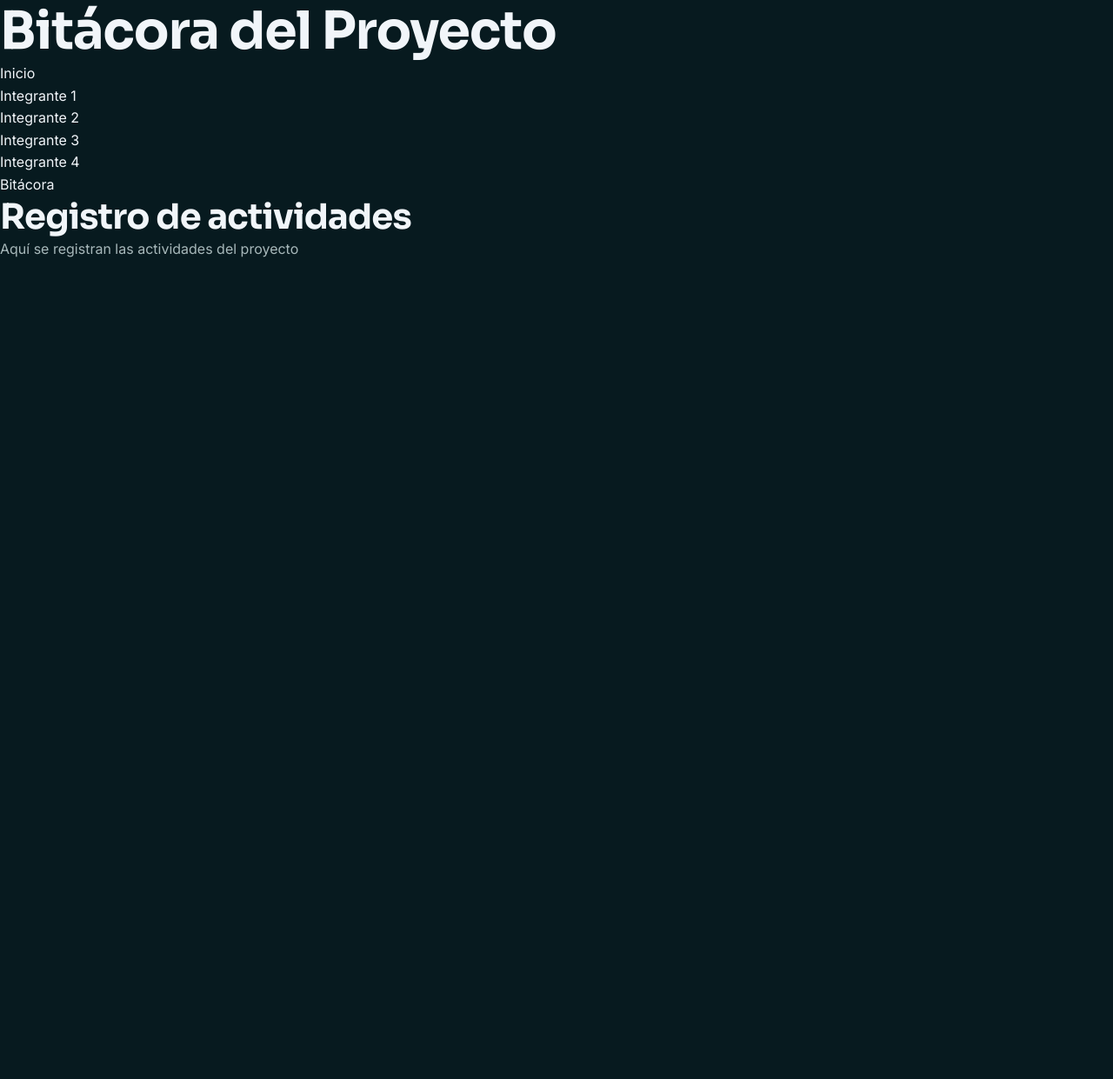
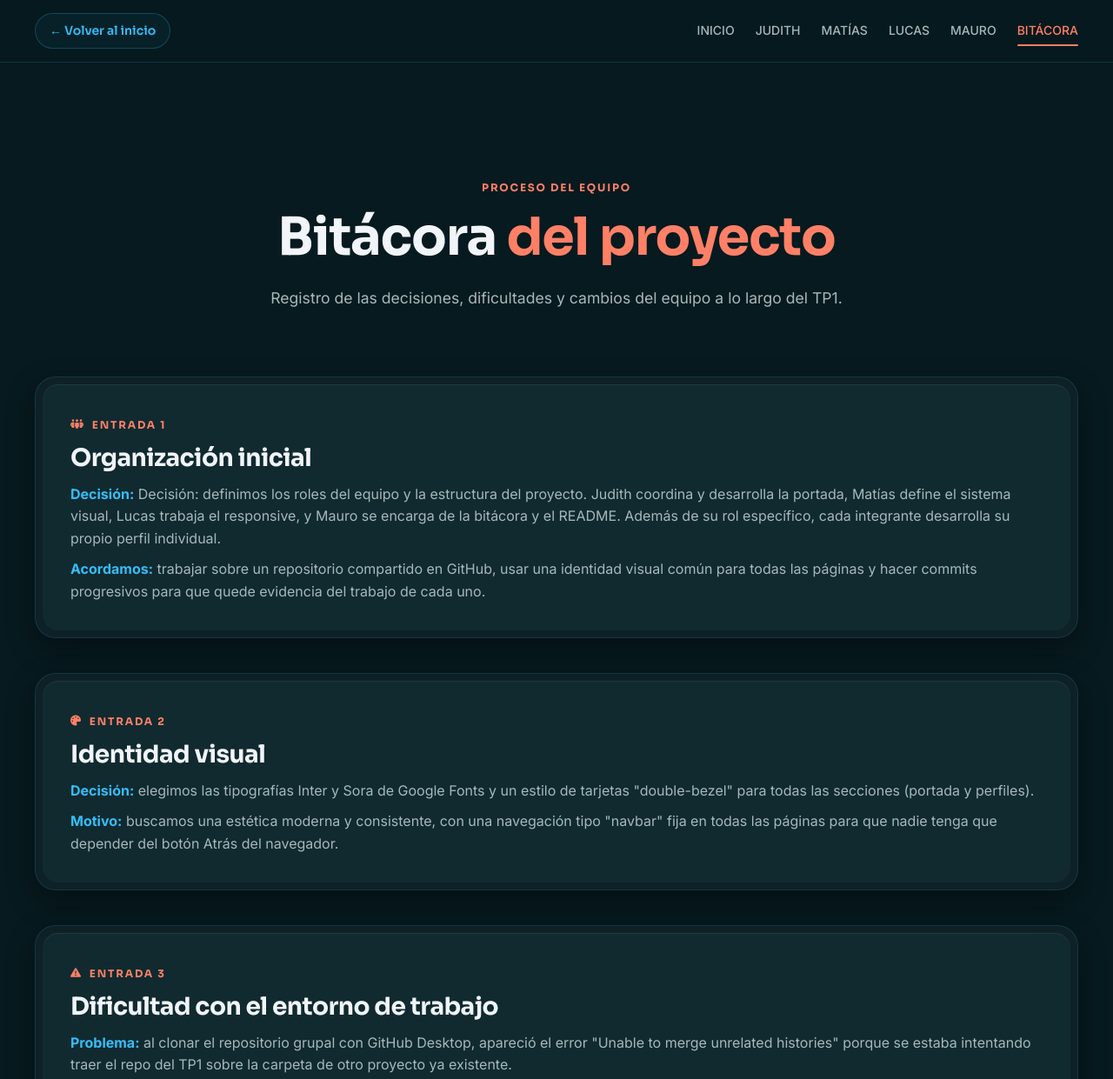
Before and after one commit to JudithGrau/tp1-desarrollo-sistemas-web-frontend, a plain HTML site: page bitacora.html in a window 1280 px wide. Shown: the top 1241 px of the page at 87% size. Before the commit the page ends 800 px from the top, so only its background shows below. Drawn offline with Linux system fonts and the light colour scheme.

Commit message:
docs: agrega bitacora con organizacion del equipo.

```diff
--- a/bitacora.html
+++ b/bitacora.html
@@ -3,25 +3,106 @@
 <head>
     <meta charset="UTF-8">
     <meta name="viewport" content="width=device-width, initial-scale=1.0">
-    <title>Bitácora</title>
+    <title>Bitácora — DevTeam TP1</title>
+
+    <!-- Google Fonts del equipo -->
+    <link rel="preconnect" href="https://fonts.googleapis.com">
+    <link rel="preconnect" href="https://fonts.gstatic.com" crossorigin>
+    <link href="https://fonts.googleapis.com/css2?family=Inter:wght@300;400;500;600;700&family=Sora:wght@400;600;700;800&display=swap" rel="stylesheet">
+
+    <!-- FontAwesome para íconos -->
+    <link rel="stylesheet" href="https://cdnjs.cloudflare.com/ajax/libs/font-awesome/6.7.2/css/all.min.css">
+
+    <!-- CSS compartido del equipo -->
     <link rel="stylesheet" href="css/style.css">
 </head>
-<body>
-    <h1>Bitácora del Proyecto</h1>
-    <nav>
-        <ul>
-            <li><a href="index.html">Inicio</a></li>
-            <li><a href="integrante1.html">Integrante 1</a></li>
-            <li><a href="integrante2.html">Integrante 2</a></li>
-            <li><a href="integrante3.html">Integrante 3</a></li>
-            <li><a href="integrante4.html">Integrante 4</a></li>
-            <li><a href="bitacora.html">Bitácora</a></li>
-        </ul>
+<body id="top">
+
+    <!-- Navbar Compartida -->
+    <nav class="navbar">
+        <div class="container navbar-content">
+            <a href="index.html" class="nav-back">← Volver al inicio</a>
+            <div class="nav-links">
+                <a href="index.html">INICIO</a>
+                <a href="judith.html">JUDITH</a>
+                <a href="matias.html">MATÍAS</a>
+                <a href="lucas.html">LUCAS</a>
+                <a href="mauro.html">MAURO</a>
+                <a href="bitacora.html" class="active">BITÁCORA</a>
+            </div>
+        </div>
     </nav>
-    <main>
-        <h2>Registro de actividades</h2>
-        <p>Aquí se registran las actividades del proyecto</p>
+
+    <main class="container" style="padding-top: 40px;">
+
+        <section class="hero-section" style="padding-bottom: 20px;">
+            <span class="eyebrow">Proceso del equipo</span>
+            <h1 class="hero-title">Bitácora <span class="text-accent">del proyecto</span></h1>
+            <p class="hero-description">
+                Registro de las decisiones, dificultades y cambios del equipo a lo largo del TP1.
+            </p>
+        </section>
+
+        <!-- Entrada 1 -->
+        <section style="padding: 20px 0;">
+            <div class="double-bezel">
+                <div class="double-bezel-inner">
+                    <span class="eyebrow"><i class="fa-solid fa-people-group"></i> Entrada 1</span>
+                    <h3 style="margin-bottom: 12px;">Organización inicial</h3>
+                    <p><strong class="text-blue">Decisión:</strong> Decisión: definimos los roles del equipo y la estructura del proyecto. Judith coordina y desarrolla la portada, Matías define el sistema visual, Lucas trabaja el responsive, y Mauro se encarga de la bitácora y el README. Además de su rol específico, cada integrante desarrolla su propio perfil individual.</p>
+                    <p style="margin-top: 10px;"><strong class="text-blue">Acordamos:</strong> trabajar sobre un repositorio compartido en GitHub, usar una identidad visual común para todas las páginas y hacer commits progresivos para que quede evidencia del trabajo de cada uno.</p>
+                </div>
+            </div>
+        </section>
+
+        <!-- Entrada 2 -->
+        <section style="padding: 20px 0;">
+            <div class="double-bezel">
+                <div class="double-bezel-inner">
+                    <span class="eyebrow"><i class="fa-solid fa-palette"></i> Entrada 2</span>
+                    <h3 style="margin-bottom: 12px;">Identidad visual</h3>
+                    <p><strong class="text-blue">Decisión:</strong> elegimos las tipografías Inter y Sora de Google Fonts y un estilo de tarjetas "double-bezel" para todas las secciones (portada y perfiles).</p>
+                    <p style="margin-top: 10px;"><strong class="text-blue">Motivo:</strong> buscamos una estética moderna y consistente, con una navegación tipo "navbar" fija en todas las páginas para que nadie tenga que depender del botón Atrás del navegador.</p>
+                </div>
+            </div>
+        </section>
+
+        <!-- Entrada 3 -->
+        <section style="padding: 20px 0;">
+            <div class="double-bezel">
+                <div class="double-bezel-inner">
+                    <span class="eyebrow"><i class="fa-solid fa-triangle-exclamation"></i> Entrada 3</span>
+                    <h3 style="margin-bottom: 12px;">Dificultad con el entorno de trabajo</h3>
+                    <p><strong class="text-blue">Problema:</strong> al clonar el repositorio grupal con GitHub Desktop, apareció el error "Unable to merge unrelated histories" porque se estaba intentando traer el repo del TP1 sobre la carpeta de otro proyecto ya existente.</p>
+                    <p style="margin-top: 10px;"><strong class="text-blue">Solución:</strong> se clonó el repositorio correcto (<code>tp1-desarrollo-sistemas-web-frontend</code>) en una carpeta local nueva y vacía, evitando así mezclar historiales de Git de proyectos distintos.</p>
+                </div>
+            </div>
+        </section>
+
+        <!-- Entrada 4 -->
+        <section style="padding: 20px 0 60px 0;">
+            <div class="double-bezel">
+                <div class="double-bezel-inner">
+                    <span class="eyebrow"><i class="fa-solid fa-code-branch"></i> Entrada 4</span>
+                    <h3 style="margin-bottom: 12px;">Avance de perfiles individuales</h3>
+                    <p><strong class="text-blue">Cambios:</strong> cada integrante desarrolló su propia página de perfil siguiendo el mismo sistema de diseño de la portada (navbar, tarjetas "double-bezel", datos obligatorios de ciudad, edad, habilidades, películas y discos, más una interacción propia en JavaScript).</p>
+                    <p style="margin-top: 10px;"><strong class="text-blue">Próximos pasos:</strong> terminar de revisar el diseño responsive en 400px, 900px y 1200px, y completar el README con la documentación final del proyecto y el uso de IA.</p>
+                </div>
+            </div>
+        </section>
+
     </main>
+
+    <!-- Footer Compartido -->
+    <footer>
+        <div class="container footer-content">
+            <a href="#top" class="btn-top">Volver arriba ↑</a>
+            <p class="footer-credits">
+                Trabajo Práctico 1 — Desarrollo de Sistemas Web Frontend · 2026
+            </p>
+        </div>
+    </footer>
+
     <script src="js/script.js"></script>
 </body>
 </html>
```
